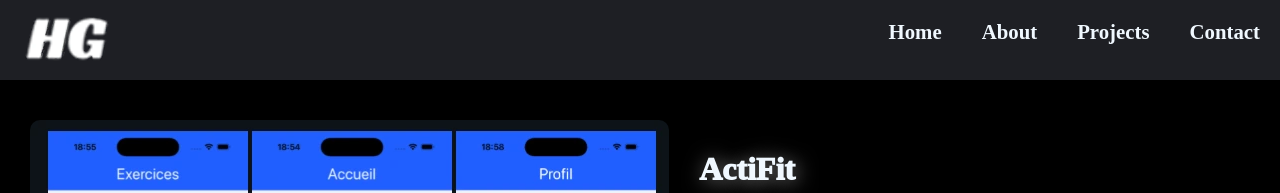
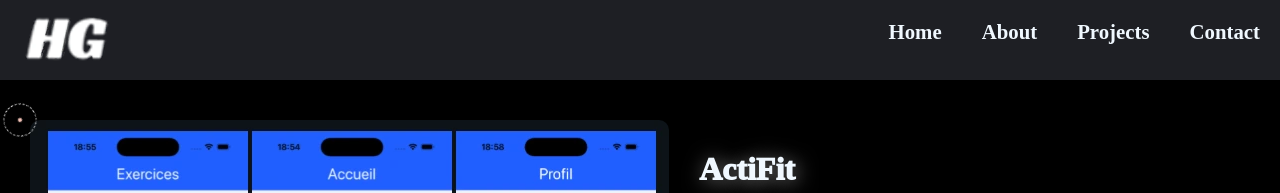
Before and after one commit to Hugo-Galley/portfolio, a React (Create React App) app: page /sport-app in a window 1280 px wide. Shown: the top 193 px of the page. Built offline with nearby package versions, Linux system fonts and the light colour scheme.

Commit message:
Add pointer

```diff
--- a/src/App.js
+++ b/src/App.js
@@ -31,9 +31,42 @@ function App() {
     const img = new Image();
     img.src = hero;
   }, []);
+  useEffect(() => {
+    const cursor = document.querySelector('.cursor');
+
+    if (cursor) {
+      const handleMouseMove = (e) => {
+        cursor.style.top = `${e.pageY - 20}px`;
+        cursor.style.left = `${e.pageX - 20}px`;
+      };
+
+      const handleClick = () => {
+        cursor.classList.add('expand');
+
+        setTimeout(() => {
+          if (cursor) {
+            cursor.classList.remove('expand');
+          }
+        }, 500);
+      };
+
+      document.addEventListener('mousemove', handleMouseMove);
+      document.addEventListener('click', handleClick);
+
+      // Nettoyage des écouteurs d'événements lors du démontage
+      return () => {
+        document.removeEventListener('mousemove', handleMouseMove);
+        document.removeEventListener('click', handleClick);
+      };
+    } else {
+      console.error("L'élément avec la classe '.cursor' n'a pas été trouvé.");
+    }
+  }, []);
+
   return (
     <Router>
       <div className="main">
+      <div className='cursor'></div>
         <Routes>
           <Route path="/" element={(
             <>
--- a/src/Styles/App.css
+++ b/src/Styles/App.css
@@ -5,12 +5,13 @@
     font-weight: 600;
 }
 html, body {
-    height: 100%;
     background: black;
     color: aliceblue;
     scroll-behavior: smooth;
     overflow-x: hidden;
+    cursor: none;
 }
+
 a{
     color: aliceblue;
     text-decoration: none;
@@ -49,6 +50,56 @@ a{
     flex-direction: row;
     justify-content: center;
 }
+.cursor{
+    width: 40px;
+    height: 40px;
+    border: 1px dashed white;
+    border-radius: 50%;
+    position: absolute;
+    z-index: 1000;
+    pointer-events: none;
+    animation: Anime1 1.5s infinite alternate;
+}
+.cursor::before{
+    content: '';
+    position: absolute;
+    top: 50%;
+    left: 50%;
+    transform: translate(-50%,-50%);
+    width: 5px;
+    height: 5px;
+    background: #F2C1B6;
+    border-radius: 50%;
+}
+.expand{
+    animation: Anime2 .5s;
+    background: #F2C1B6;
+    border: 1px solid #F2C1B6;
+}
+
+@keyframes Anime1 {
+    from{
+        transform: scale(1) rotate(0deg);
+    }
+    to{
+        transform: scale(0.7) rotate(90deg);
+    }
+}
+
+@keyframes Anime2 {
+    0%{
+        transform: scale(1);
+    }
+    50%{
+        transform: scale(2);
+    }
+    100%{
+        transform: scale(1);
+        opacity: 0;
+    }
+
+}
+
 @media (max-width: 1000px) {
     .work-app-container{
         flex-direction: column;
--- a/src/Styles/Herro.css
+++ b/src/Styles/Herro.css
@@ -13,7 +13,7 @@ nav {
     top: 0;
     width: 100vw;
     height: 80px;
-    z-index: 1000;
+    z-index: 1;
 }
 .navbar-right {
     display: flex;
```
